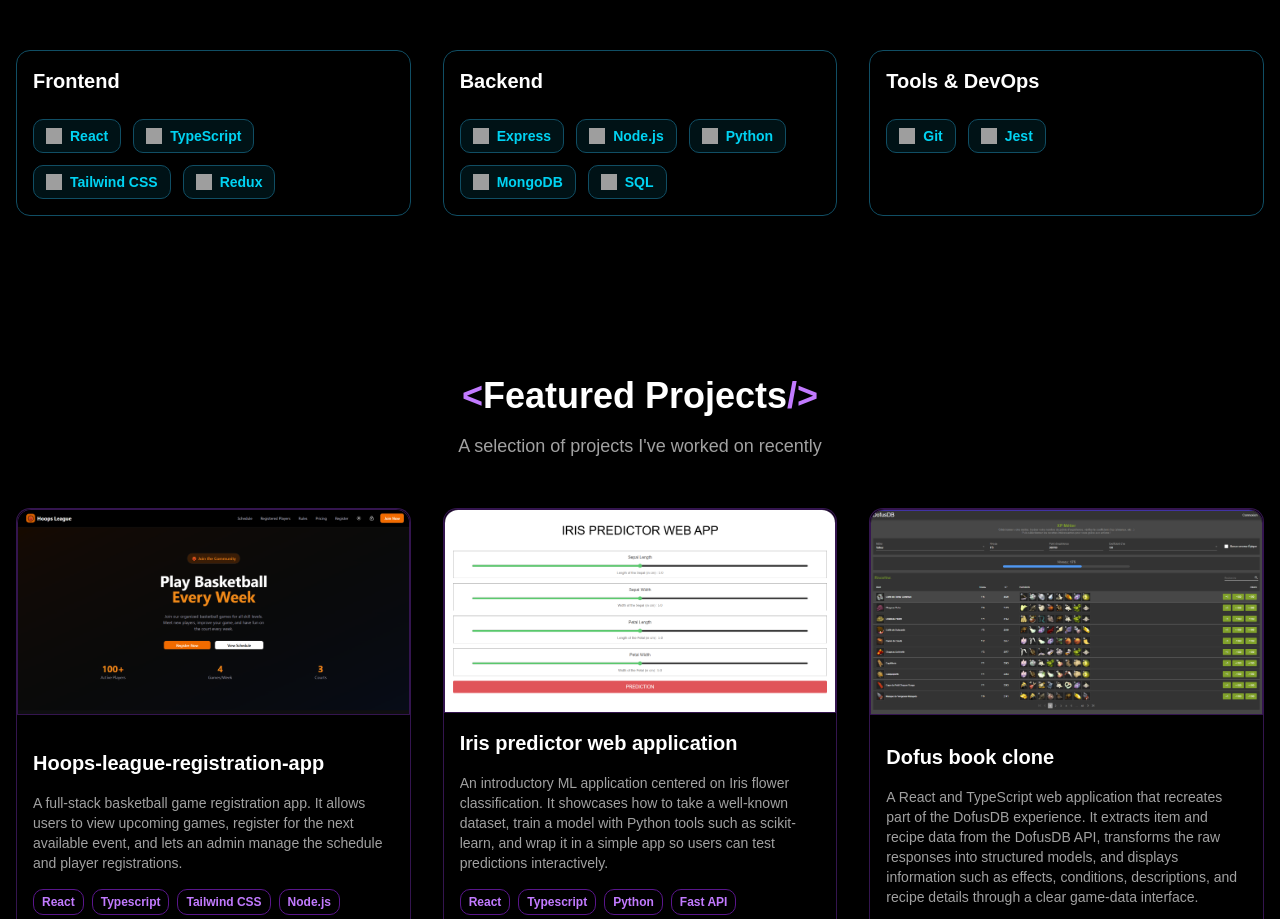
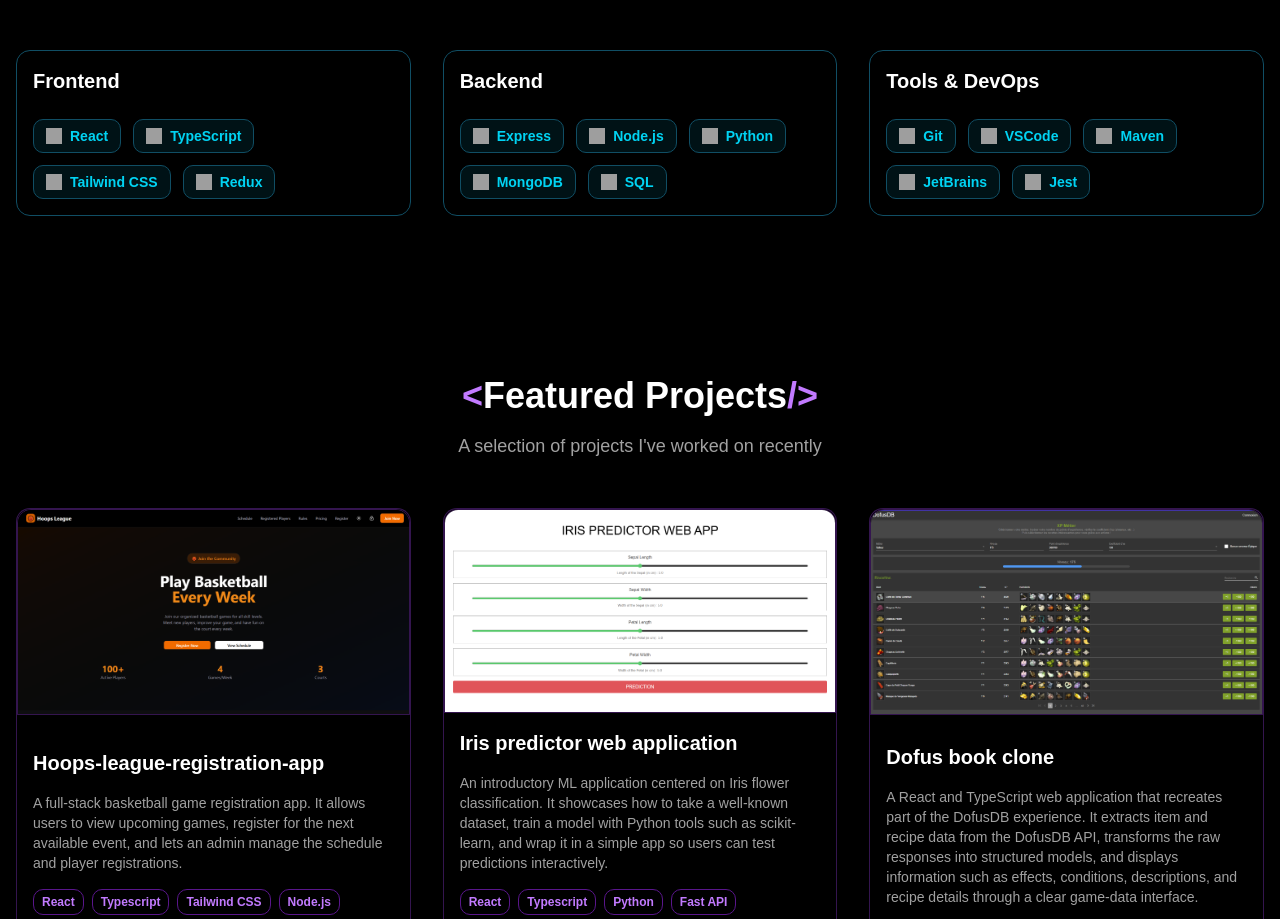
Before and after one commit to StarshipGhost/portfolio, a React (Vite) app: page / in a window 1280 px wide. Shown: the part 943-1862 px from the top of the page. Built offline with nearby package versions, Linux system fonts and the light colour scheme; grey boxes are pictures that could not be loaded.

Commit message:
Add new tags

```diff
--- a/src/components/sections/TechStack.tsx
+++ b/src/components/sections/TechStack.tsx
@@ -26,6 +26,9 @@
         ]},
         {layer: 'Tools & DevOps', tools: [
             {img: 'https://cdn.simpleicons.org/git/F05032', name: 'Git'},
+            {img: 'https://cdn.jsdelivr.net/gh/devicons/devicon/icons/vscode/vscode-original.svg', name: 'VSCode'},
+            {img: 'https://cdn.simpleicons.org/apachemaven/C71A36', name: 'Maven'},
+            {img: 'https://cdn.simpleicons.org/jetbrains/000000', name: 'JetBrains'},
             {img: 'https://cdn.simpleicons.org/jest/C21325', name: 'Jest'}
         ]}
     ]
```
